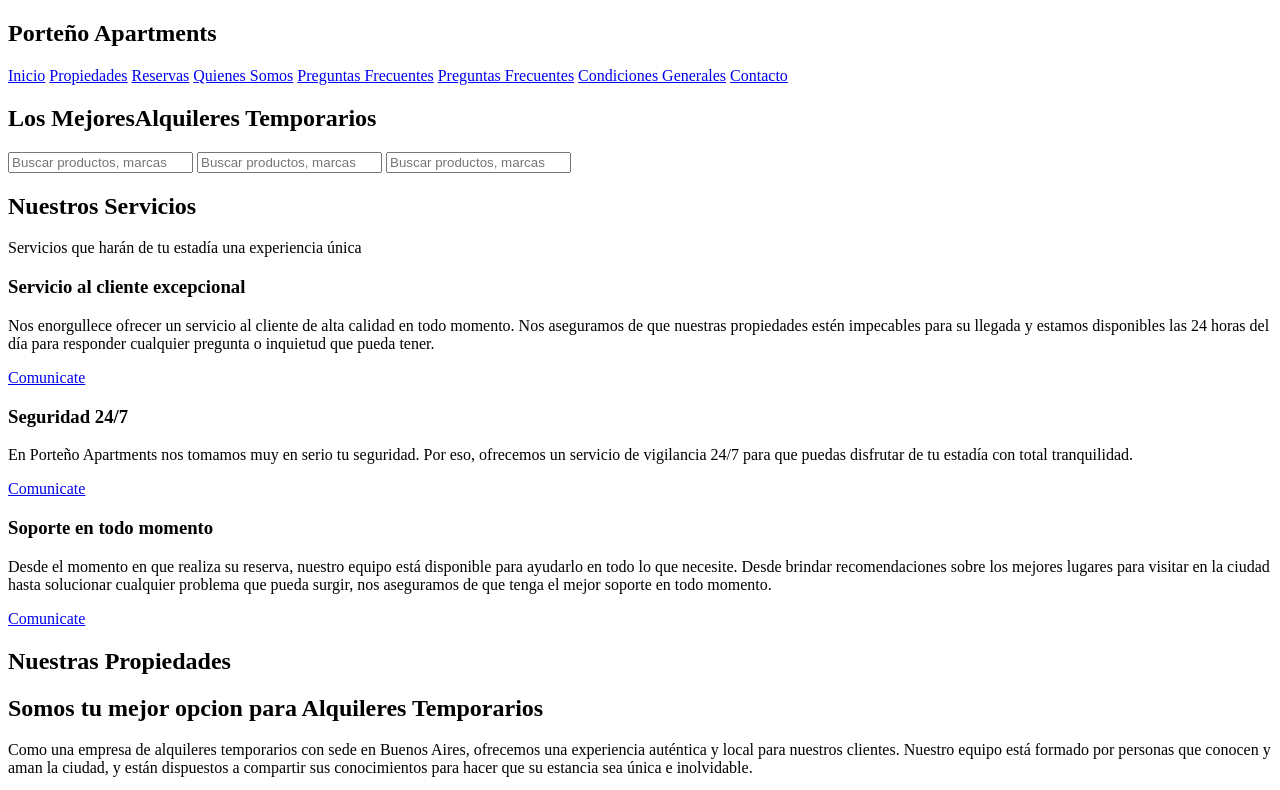
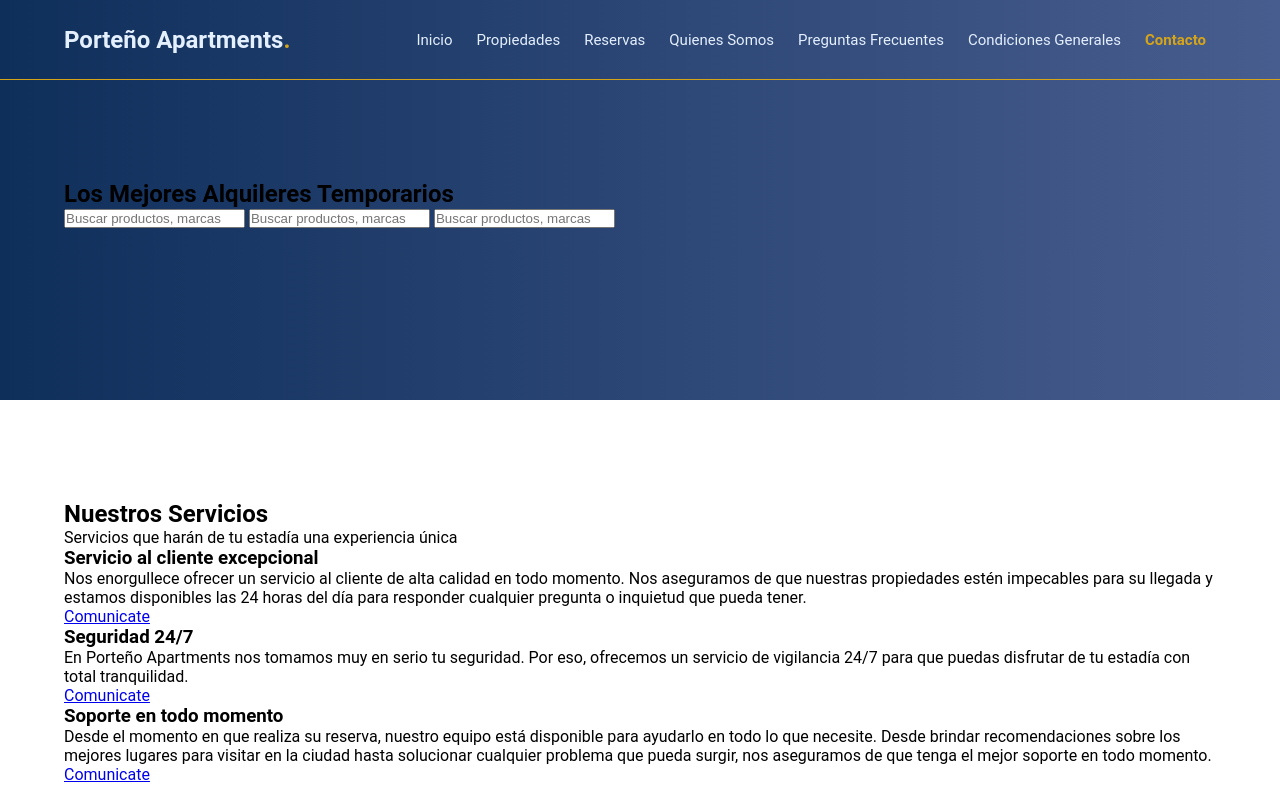
Before and after one commit to santiroma734/port-apart, a website: page Views/index.html in a window 1280 px wide. Shown: the top 790 px of the page. Drawn offline with nearby package versions, Linux system fonts and the light colour scheme; files that its build step writes are made by us from their sources.

Commit message:
comienzo css

```diff
--- a/Public/styles.css
+++ b/Public/styles.css
@@ -1,5 +1,11 @@
 :root{
-
+    --azul1:#0F2F5B;
+    --azul2:hsl(222, 33%, 42%);
+    --celeste: #e5f0ff;
+    --oro:#D5A419;
+    --negro:#1a1b1f
+    --shadow: 0 8px 8px;
+    --color_shadow:#00000033;
 }
 *{
     margin:0;
@@ -10,3 +16,49 @@ body{
     font-family: 'Roboto', sans-serif;
 
 }
+.container{
+    width:90%;
+    max-width:1200px;
+    margin:0 auto;
+    overflow: hidden;
+    padding: 100px 0;
+    height: auto;
+}
+.container--modifier{
+    width:70%;
+}
+.hero{
+    width:100%;
+    min-height: 50vh;
+    background:linear-gradient(90deg,var(--azul1) 0% ,var(--azul2)100%);
+}
+.nav__hero{
+    color: #e5f0ff;
+    height: 80px;
+    border-bottom: 1px solid var(--oro);
+}
+.nav__container{
+    display: flex;
+    align-items: center;
+    justify-content: space-between;
+    height: inherit;
+    padding: 0;
+}
+.logo__name{
+    font-size: 24px;
+}
+.link{
+    display:inline-flex;
+    color: inherit;
+    text-decoration: none;
+    font-size: 15px;
+    font-weight: 400;
+    padding: 10px;
+}
+.link--active{
+    color:var(--oro);
+    font-weight:700 ;
+}
+.point{
+    color: var(--oro);
+}
--- a/Views/index.html
+++ b/Views/index.html
@@ -4,16 +4,16 @@
     <meta charset="UTF-8">
     <meta http-equiv="X-UA-Compatible" content="IE=edge">
     <meta name="viewport" content="width=device-width, initial-scale=1.0">
-    <title>Document</title>
-    <link rel="stylsheet" href="styles.css">
+    <title>Porteño Apartments</title>
+    <link rel="stylesheet" href="styles.css">
     <link href='https://unpkg.com/boxicons@2.1.4/css/boxicons.min.css' rel='stylesheet'>
 </head>
 <body>
-    <header class="header">
-        <nav class="hero">
-            <div class="container nav_container">
+    <header class="hero">
+        <nav class="nav__hero">
+            <div class="container nav__container">
                 <div class="logo">
-                    <h2 class="logo_name">Porteño Apartments</h2>
+                    <h2 class="logo__name">Porteño Apartments<span class="point">.</span></h2>
                 </div>
                 <div class="links">
                     <a href="#" class="link">Inicio</a>
@@ -21,17 +21,15 @@
                     <a href="#" class="link">Reservas</a>
                     <a href="#" class="link">Quienes Somos</a>
                     <a href="#" class="link">Preguntas Frecuentes</a>
-                    <a href="#" class="link">Preguntas Frecuentes</a>
                     <a href="#" class="link">Condiciones Generales</a>
                     <a href="#" class="link link--active">Contacto</a>
                 </div>
-
             </div>
         </nav>
 
         <section class="container hero__main">
             <div class="hero__textos">
-                <h1 class="title">Los Mejores<span class= "title active">Alquileres Temporarios</span></h1>
+                <h1 class="title">Los Mejores<span class= "title active"> Alquileres Temporarios</span></h1>
                 <a class=""></a>
             </div>
             <div class="">
@@ -89,10 +87,12 @@
             </div>
         </section>
         <section class="propiedades">
+            <div class="container">
             <h2 class="subtitles">Nuestras Propiedades</h2>
             <article class=" containet slider">
             <!-- Aca iria el slider de Propiedades -->
         </article>
+    </div>
         </section>
         <section class="email container container--modifier">
             <h2 class="subtitle subtitle--modifier">Somos tu mejor opcion para Alquileres Temporarios</h2>
--- a/app.js
+++ b/app.js
@@ -5,7 +5,7 @@ const app = express();
 app.use(express.static("public"));
 
 //RUTAS//
-app.listen(process.env.PORT || 4000, () => {
+app.listen(process.env.PORT || 5000, () => {
     console.log("Servidor levantado")
 });
 
```
Also changed, not shown: 1 other file.
